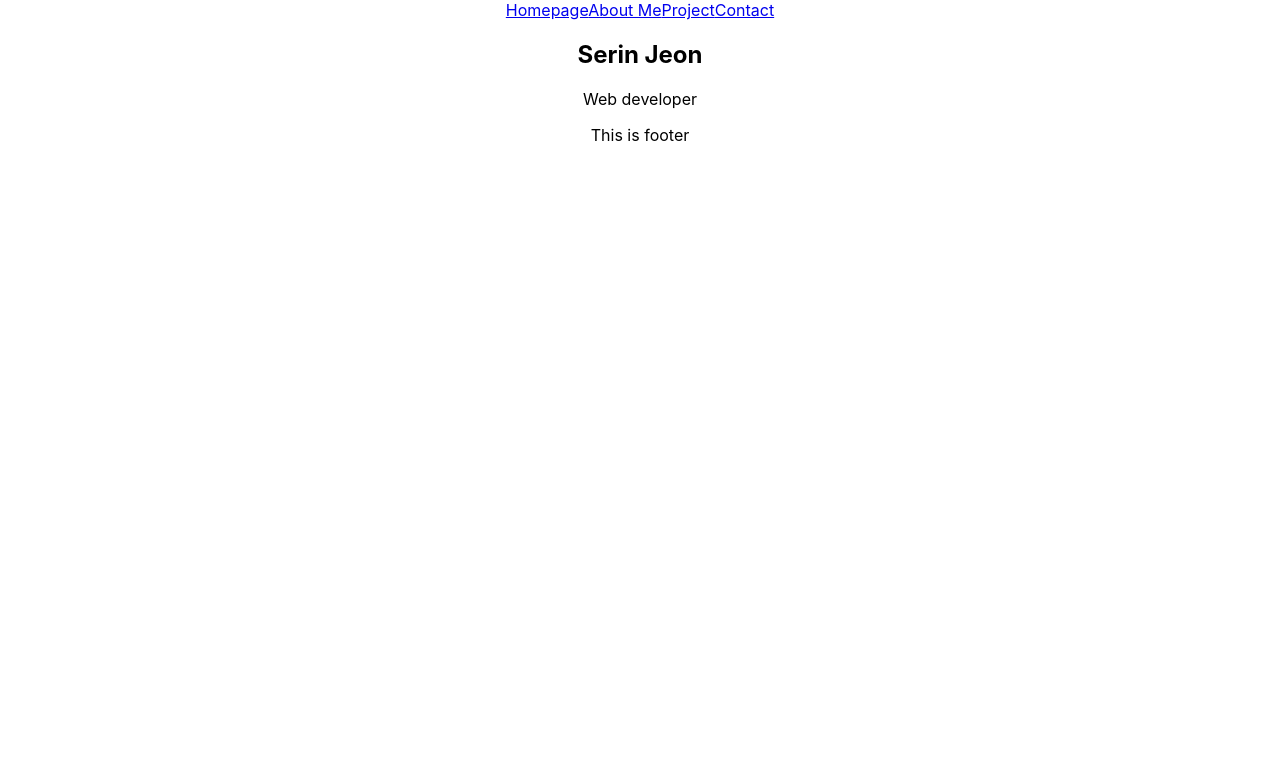
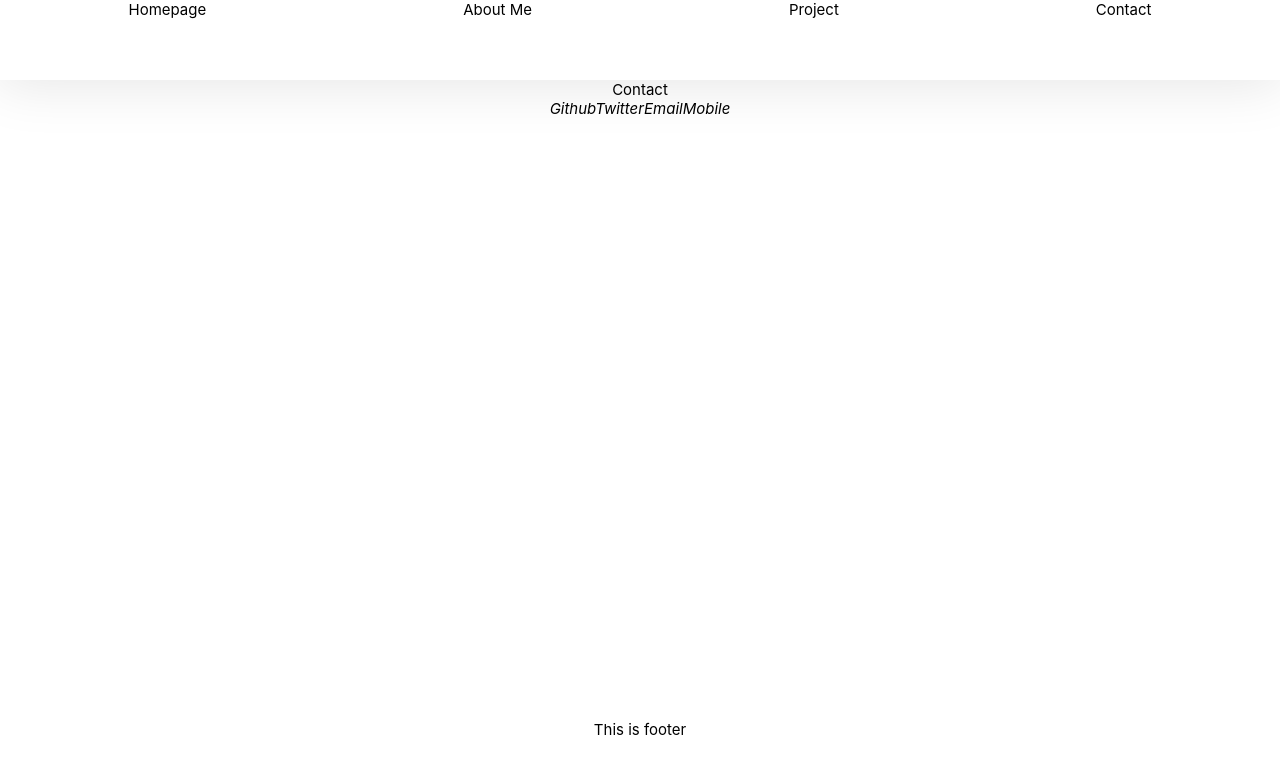
Before and after one commit to serin0837/portfolio, a React (Create React App) app: page /contact in a window 1280 px wide. Shown: the top 774 px of the page. Built offline with nearby package versions, Linux system fonts and the light colour scheme.

Commit message:
make routrer works and add css a bit

```diff
--- a/src/App.css
+++ b/src/App.css
@@ -1,3 +1,54 @@
+* {
+  margin: 0;
+  padding: 0;
+}
+
+* *::before,
+*::after {
+  box-sizing: inherit;
+}
+
+html {
+  box-sizing: border-box;
+  font-size: 10px;
+}
+
 .App {
   text-align: center;
+  height: 100vh;
+  font-size: 1.5rem;
+  display: grid;
+  grid-template-columns: 100%;
+  grid-template-rows: 10vh auto 10vh;
+  grid-template-areas: "nav" "main" "footer";
 }
+
+.nav {
+  grid-area: nav;
+}
+.main {
+  grid-area: main;
+}
+.footer {
+  grid-area: footer;
+}
+
+a {
+  text-decoration: none;
+  color: black;
+}
+/*--global--*/
+
+.navbar {
+  display: flex;
+  justify-content: space-around;
+  justify-items: center;
+  position: fixed;
+  top: 0;
+  left: 0;
+  width: 100%;
+  height: 10vh;
+  box-shadow: 0 2px 55px 3px rgba(0, 0, 0, 0.1);
+  z-index: 10;
+  background-color: white;
+}
--- a/src/App.js
+++ b/src/App.js
@@ -11,16 +11,14 @@ import Footer from "./component/Footer";
 function App() {
   return (
     <div className="App">
-      <Nav>
-        <Router>
-          <HomePage path="/"></HomePage>
-          <AboutMe path="/about-me"></AboutMe>
-          <Project path="/project"></Project>
-          <Contact path="/contact"></Contact>
-        </Router>
-      </Nav>
-      <HomePage />
-      <Footer />
+      <Nav className="navbar" />
+      <Router className="main">
+        <HomePage path="/"></HomePage>
+        <AboutMe path="/about-me"></AboutMe>
+        <Project path="/project"></Project>
+        <Contact path="/contact"></Contact>
+      </Router>
+      <Footer className="footer" />
     </div>
   );
 }
--- a/src/component/Footer.jsx
+++ b/src/component/Footer.jsx
@@ -1,7 +1,7 @@
 import React from "react";
 
 const Footer = () => {
-  return <footer>This is footer</footer>;
+  return <footer className="footer">This is footer</footer>;
 };
 
 export default Footer;
--- a/src/component/Nav.jsx
+++ b/src/component/Nav.jsx
@@ -1,8 +1,9 @@
 import React from "react";
 import { Link } from "@reach/router";
+
 const Nav = () => {
   return (
-    <nav>
+    <nav className="navbar">
       <Link to="/">Homepage</Link>
       <Link to="/about-me">About Me</Link>
       <Link to="/project">Project</Link>
--- a/src/index.js
+++ b/src/index.js
@@ -4,9 +4,8 @@ import "./index.css";
 import App from "./App";
 
 ReactDOM.render(
-  <React.StrictMode>
-    <App />
-  </React.StrictMode>,
+  <App />,
+
   document.getElementById("root")
 );
 
```
Also changed, not shown: 1 other file (tests, documents, lock files or other folders).
